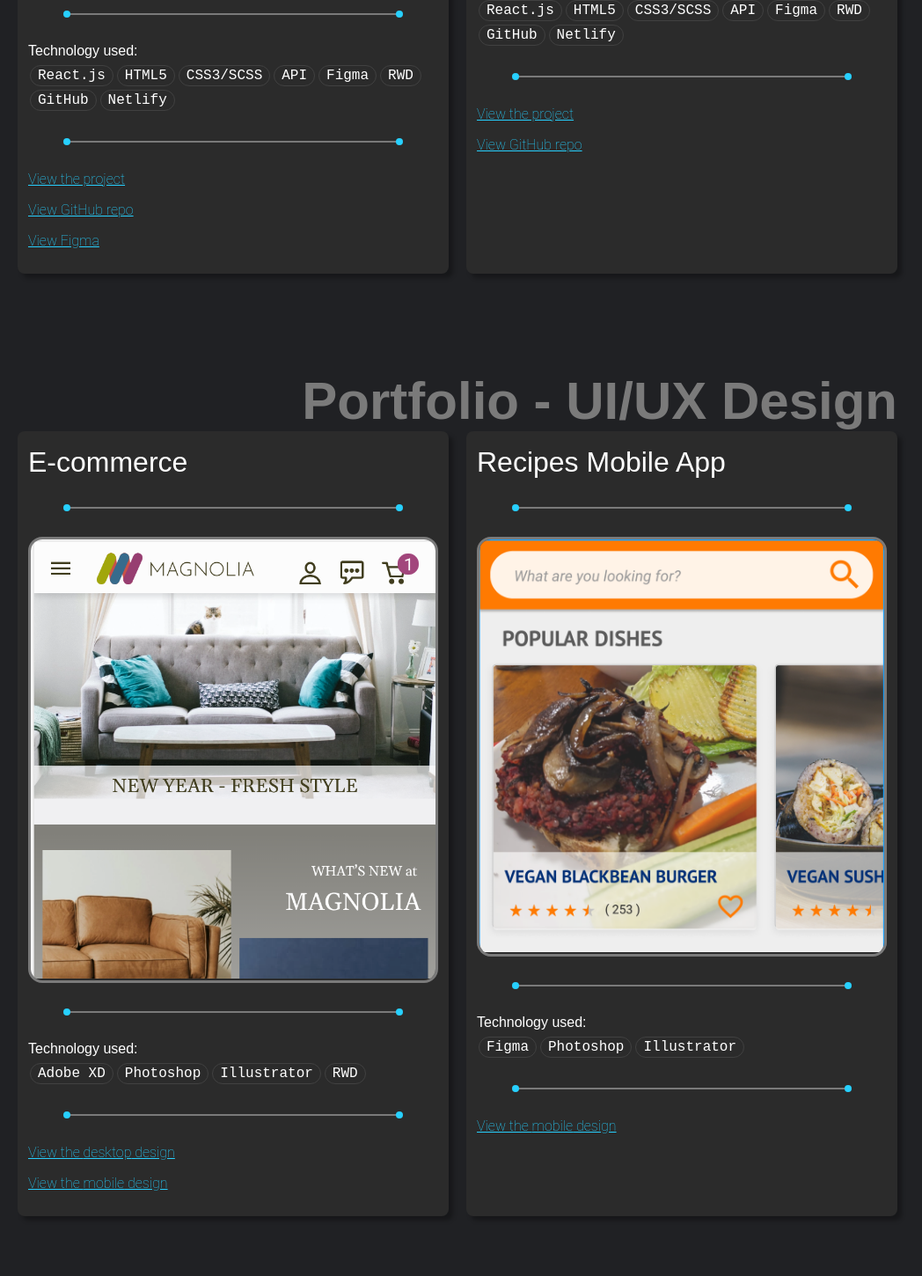
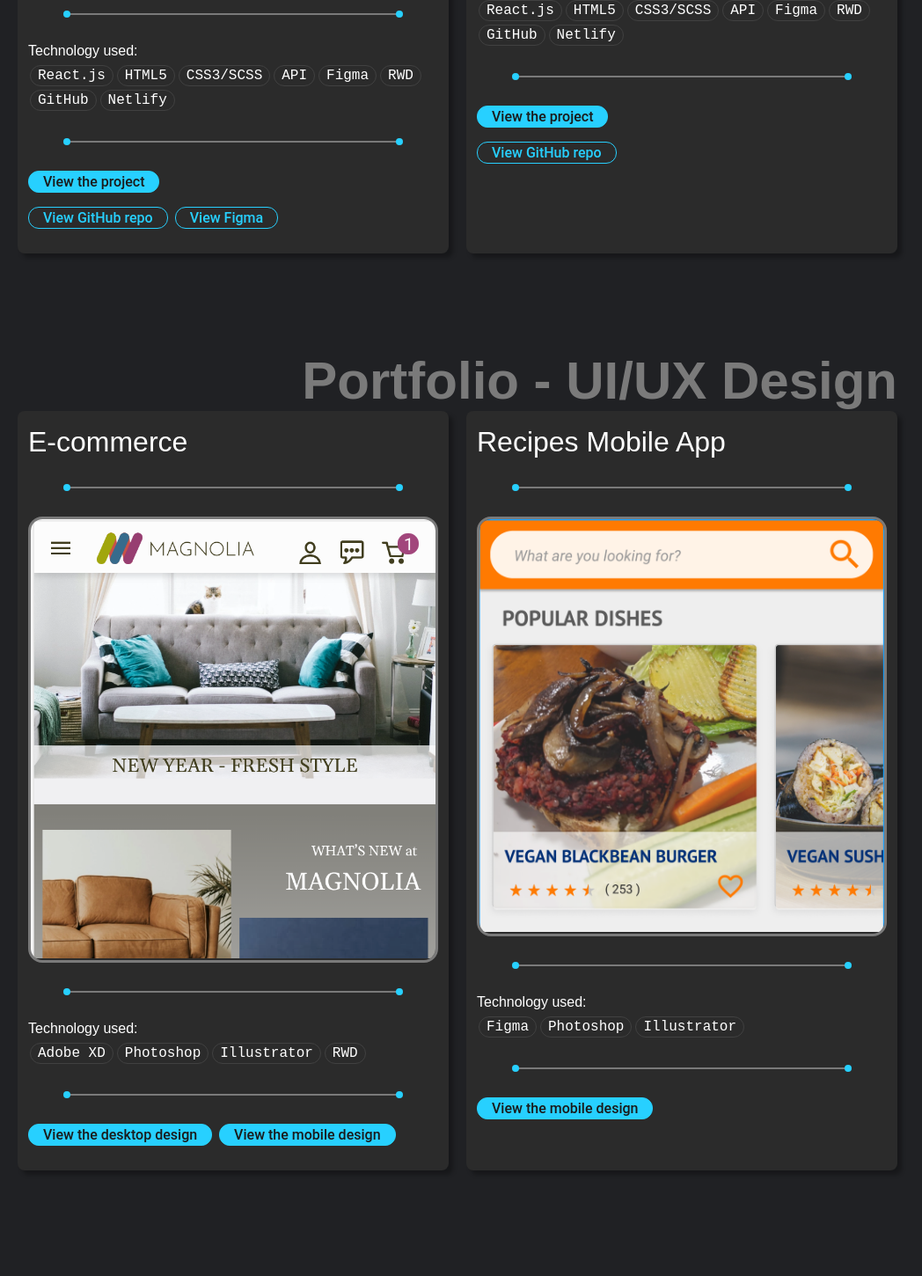
Before and after one commit to peeweemiwie/miwa-kaur-19122021, a React (Create React App) app: page / in a window 1280 px wide. Shown: the part 1720-3170 px from the top of the page at 88% size, without its empty margins (120-1168 px from the left). Built offline with nearby package versions, Linux system fonts and the light colour scheme.

Commit message:
Style buttons with a, Link and button

```diff
--- a/src/App.js
+++ b/src/App.js
@@ -6,7 +6,7 @@ import GlobalStyles from './component/shared/Global';
 import { StyledPage } from '../src/component/shared/Wrapper';
 import Home from '../src/component/Home/Home';
 import Footer from './component/Footer/Footer';
-import Email from './component/Email/Email';
+import Contact from './component/Contact/Contact';
 import NotFound from './component/NotFound/NotFound';
 
 function App() {
@@ -19,7 +19,7 @@ function App() {
 					<main>
 						<Routes>
 							<Route path='/' element={<Home />} />
-							<Route path='contact' element={<Email />} />
+							<Route path='contact' element={<Contact />} />
 							<Route path='*' element={<NotFound />} />
 						</Routes>
 					</main>
--- /dev/null
+++ b/src/component/Contact/Contact.js
@@ -0,0 +1,51 @@
+import { ExcludeMobile, MobileOnly } from '../shared/Responsive';
+import { SectionTitle } from '../shared/Typography';
+import { Container, Row } from '../shared/Wrapper';
+import { FlexRow } from '../shared/Flex';
+import { LinkButtonFilled } from '../shared/Buttons';
+import { Color } from '../variables';
+const { dark } = Color;
+const Contact = () => {
+	return (
+		<Row>
+			<Container>
+				<SectionTitle>Contact us</SectionTitle>
+				<FlexRow>
+					<ExcludeMobile>
+						<iframe
+							src='https://docs.google.com/forms/d/e/1FAIpQLSdxwkhOFCFE3DOQVwkHLi86nzDj4_hM1OkpKoE_beGGmMcGZg/viewform?embedded=true'
+							width='640'
+							height='845'
+							frameBorder='0'
+							marginHeight='0'
+							marginWidth='0'
+							title='Email us - desktop version'
+						>
+							Loading…
+						</iframe>
+					</ExcludeMobile>
+					<MobileOnly>
+						<iframe
+							src='https://docs.google.com/forms/d/e/1FAIpQLSdxwkhOFCFE3DOQVwkHLi86nzDj4_hM1OkpKoE_beGGmMcGZg/viewform?embedded=true'
+							width='400'
+							height='845'
+							frameborder='0'
+							marginHeight='0'
+							marginWidth='0'
+							title='Email us - mobile version'
+						>
+							Loading…
+						</iframe>
+					</MobileOnly>
+					<div>
+						<LinkButtonFilled color={dark} to='/'>
+							Back to Home
+						</LinkButtonFilled>
+					</div>
+				</FlexRow>
+			</Container>
+		</Row>
+	);
+};
+
+export default Contact;
--- a/src/component/Email/Email.js
+++ /dev/null
@@ -1,41 +0,0 @@
-import { ExcludeMobile, MobileOnly } from '../shared/Responsive';
-import { SectionTitle } from '../shared/Typography';
-import { Container, Row } from '../shared/Wrapper';
-
-const Email = () => {
-	return (
-		<Row>
-			<Container>
-				<SectionTitle>Contact us</SectionTitle>
-				<ExcludeMobile>
-					<iframe
-						src='https://docs.google.com/forms/d/e/1FAIpQLSdxwkhOFCFE3DOQVwkHLi86nzDj4_hM1OkpKoE_beGGmMcGZg/viewform?embedded=true'
-						width='640'
-						height='845'
-						frameBorder='0'
-						marginHeight='0'
-						marginWidth='0'
-						title='Email us - desktop version'
-					>
-						Loading…
-					</iframe>
-				</ExcludeMobile>
-				<MobileOnly>
-					<iframe
-						src='https://docs.google.com/forms/d/e/1FAIpQLSdxwkhOFCFE3DOQVwkHLi86nzDj4_hM1OkpKoE_beGGmMcGZg/viewform?embedded=true'
-						width='400'
-						height='845'
-						frameborder='0'
-						marginHeight='0'
-						marginWidth='0'
-						title='Email us - mobile version'
-					>
-						Loading…
-					</iframe>
-				</MobileOnly>
-			</Container>
-		</Row>
-	);
-};
-
-export default Email;
--- a/src/component/Footer/Footer.js
+++ b/src/component/Footer/Footer.js
@@ -1,6 +1,10 @@
+// import { Link } from 'react-router-dom';
 import { FlexRow } from '../shared/Flex';
+import { StyledFooter } from './Footer.styled';
+import { LinkButtonFilled } from '../shared/Buttons';
 import { Container } from '../shared/Wrapper';
-import { StyledFooter } from './Footer.styled';
+import { Color } from '../variables';
+const { dark } = Color;
 
 const Footer = () => {
 	return (
@@ -9,7 +13,9 @@ const Footer = () => {
 				<FlexRow>
 					<div>Miwa Yagi Kaur</div>
 					<div>
-						<button>Contact Us</button>
+						<LinkButtonFilled color={dark} to='contact'>
+							Contact Us
+						</LinkButtonFilled>
 					</div>
 					<div>
 						Lorem ipsum dolor, sit amet consectetur adipisicing elit. Nam
--- a/src/component/Portfolio/Portfolio.js
+++ b/src/component/Portfolio/Portfolio.js
@@ -1,10 +1,13 @@
 import { FlexRow } from '../shared/Flex';
 import { SectionTitle } from '../shared/Typography';
-import { Row, Container } from '../shared/Wrapper';
+import { Row, Container, ButtonContainer } from '../shared/Wrapper';
 import { AppArray } from '../../data/portfolio';
 import { Hr } from '../shared/Hr';
 import { KeywordList } from '../shared/Lists';
 import { CardTitle, StyledCard } from '../shared/Card';
+import { AnchorButtonFilled, AnchorButtonOutline } from '../shared/Buttons';
+import { Color } from '../variables';
+const { primary, dark } = Color;
 
 const Portfolio = () => {
 	const cards = AppArray.map((app, index) => (
@@ -22,23 +25,36 @@ const Portfolio = () => {
 				))}
 			</KeywordList>
 			<Hr />
-			<p>
-				<a href={`${app.link}`} target='_blank' rel='noreferrer'>
+			<ButtonContainer>
+				<AnchorButtonFilled
+					href={`${app.link}`}
+					target='_blank'
+					rel='noreferrer'
+					color={dark}
+				>
 					View the project
-				</a>
-			</p>
-			<p>
-				<a href={`${app.github}`} target='_blank' rel='noreferrer'>
+				</AnchorButtonFilled>
+			</ButtonContainer>
+			<ButtonContainer>
+				<AnchorButtonOutline
+					href={`${app.github}`}
+					target='_blank'
+					rel='noreferrer'
+					color={primary}
+				>
 					View GitHub repo
-				</a>
-			</p>
-			{app.figma && (
-				<p>
-					<a href={`${app.figma}`} target='_blank' rel='noreferrer'>
+				</AnchorButtonOutline>
+				{app.figma && (
+					<AnchorButtonOutline
+						href={`${app.figma}`}
+						target='_blank'
+						rel='noreferrer'
+						color={primary}
+					>
 						View Figma
-					</a>
-				</p>
-			)}
+					</AnchorButtonOutline>
+				)}
+			</ButtonContainer>
 		</StyledCard>
 	));
 
--- a/src/component/Portfolio/PortfolioDesign.js
+++ b/src/component/Portfolio/PortfolioDesign.js
@@ -1,10 +1,13 @@
 import { FlexRow } from '../shared/Flex';
 import { SectionTitle } from '../shared/Typography';
-import { Row, Container } from '../shared/Wrapper';
+import { Row, Container, ButtonContainer } from '../shared/Wrapper';
 import { DesignArray } from '../../data/portfolio';
 import { Hr } from '../shared/Hr';
 import { KeywordList } from '../shared/Lists';
 import { CardTitle, StyledCard } from '../shared/Card';
+import { AnchorButtonFilled } from '../shared/Buttons';
+import { Color } from '../variables';
+const { dark } = Color;
 
 const PortfolioDesign = () => {
 	const cards = DesignArray.map((el, index) => (
@@ -22,19 +25,26 @@ const PortfolioDesign = () => {
 				))}
 			</KeywordList>
 			<Hr />
-			<p>
-				<a href={`${el.link.url}`} target='_blank' rel='noreferrer'>
+			<ButtonContainer>
+				<AnchorButtonFilled
+					to={`${el.link.url}`}
+					target='_blank'
+					rel='noreferrer'
+					color={dark}
+				>
 					View the {el.link.device} design
-				</a>
-			</p>
-
-			{el.link2 && (
-				<p>
-					<a href={`${el.link2.url}`} target='_blank' rel='noreferrer'>
+				</AnchorButtonFilled>
+				{el.link2 && (
+					<AnchorButtonFilled
+						to={`${el.link2.url}`}
+						target='_blank'
+						rel='noreferrer'
+						color={dark}
+					>
 						View the {el.link2.device} design
-					</a>
-				</p>
-			)}
+					</AnchorButtonFilled>
+				)}
+			</ButtonContainer>
 		</StyledCard>
 	));
 
--- /dev/null
+++ b/src/component/shared/Buttons.js
@@ -0,0 +1,53 @@
+import styled, { css } from 'styled-components';
+import { Link } from 'react-router-dom';
+import { Color, FontSize, BorderRadius } from '../variables';
+const { primary, white } = Color;
+const { fontReg } = FontSize;
+const { borderRadiusLg } = BorderRadius;
+
+const sharedStyle = css`
+	background-color: transparent;
+	border: 1px solid transparent;
+	border-radius: ${borderRadiusLg};
+	color: ${({ color }) => color || white};
+	font-size: ${fontReg};
+	font-weight: 500;
+	display: inline-flex;
+	padding: 0.2rem 1.6rem;
+	text-decoration: none;
+`;
+export const Button = styled.button`
+	${sharedStyle}
+`;
+
+export const LinkButton = styled(Link)`
+	${sharedStyle}
+`;
+
+export const AnchorButton = styled.a`
+	${sharedStyle}
+`;
+
+export const ButtonFilled = styled(Button)`
+	background-color: ${({ bg }) => bg || primary};
+`;
+
+export const ButtonOutline = styled(Button)`
+	border-color: ${({ borderColor }) => borderColor || primary};
+`;
+
+export const AnchorButtonOutline = styled(AnchorButton)`
+	border-color: ${({ borderColor }) => borderColor || primary};
+`;
+
+export const AnchorButtonFilled = styled(AnchorButtonOutline)`
+	background-color: ${({ bg }) => bg || primary};
+`;
+
+export const LinkButtonFilled = styled(LinkButton)`
+	background-color: ${({ bg }) => bg || primary};
+`;
+
+export const LinkButtonOutline = styled(LinkButton)`
+	border-color: ${({ borderColor }) => borderColor || primary};
+`;
--- a/src/component/shared/Card.js
+++ b/src/component/shared/Card.js
@@ -2,7 +2,7 @@ import styled from 'styled-components';
 import { Color, FontSize, BorderRadius } from '../variables';
 const { borderRadiusMd, borderRadiusXl } = BorderRadius;
 const { fontReg, fontLg } = FontSize;
-const { white, lightGray, primary } = Color;
+const { white, lightGray } = Color;
 export const CardTitle = styled.h4``;
 
 export const StyledCard = styled.div`
@@ -33,11 +33,6 @@ export const StyledCard = styled.div`
 			max-width: 100%;
 		}
 	}
-
-	a {
-		color: ${primary};
-		font-size: ${fontReg};
-	}
 	${CardTitle} {
 		color: ${white};
 		font-size: ${fontLg};
--- a/src/component/shared/Wrapper.js
+++ b/src/component/shared/Wrapper.js
@@ -27,3 +27,10 @@ export const StyledPage = styled.div`
 	min-height: 100vh;
 	padding: 0 0 3rem;
 `;
+
+export const ButtonContainer = styled.div`
+	display: flex;
+	column-gap: ${({ cGap }) => cGap || '0.8rem'};
+	row-gap: ${({ cGap }) => cGap || '0.8rem'};
+	margin-bottom: 1.6rem;
+`;
```
